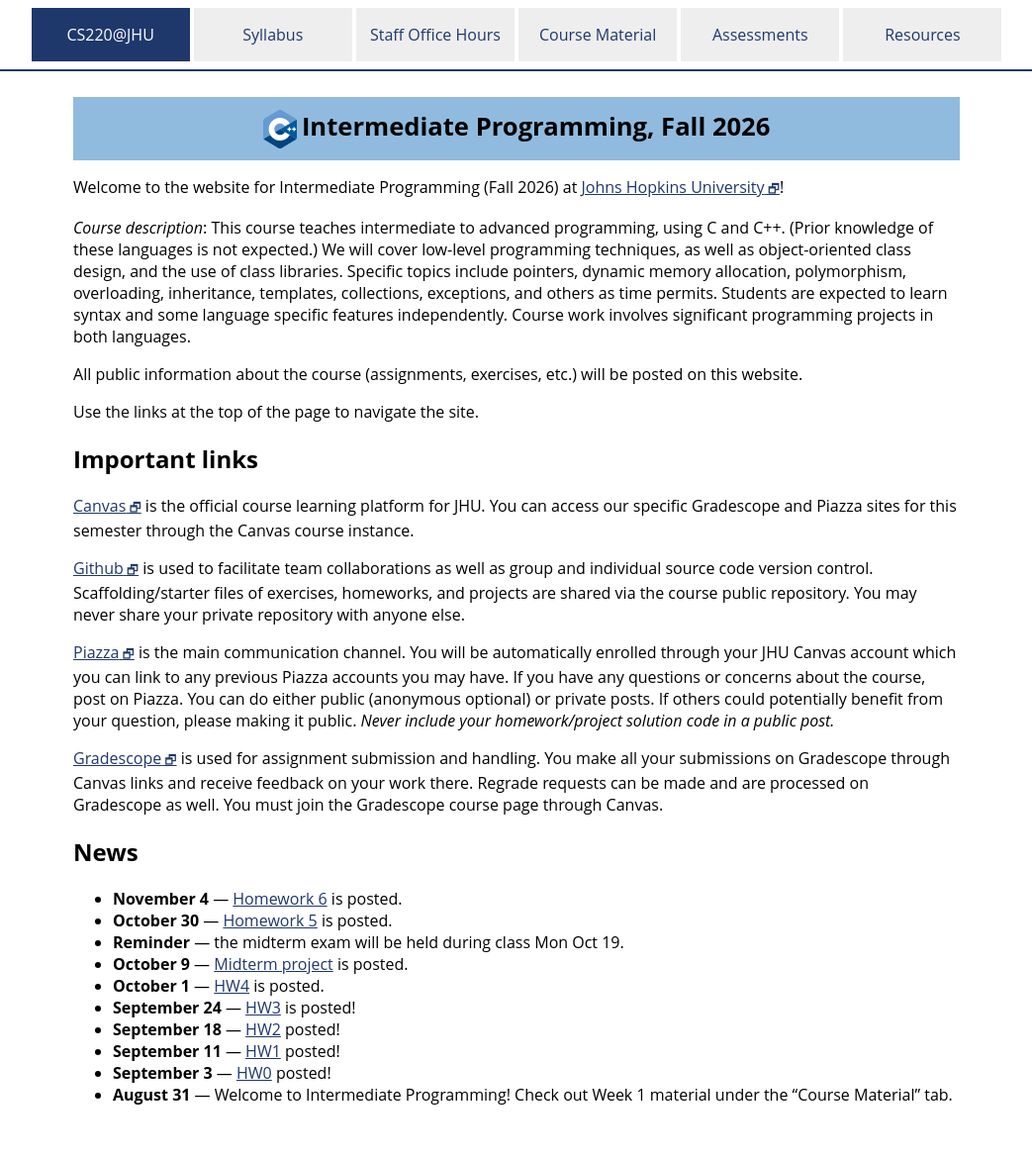
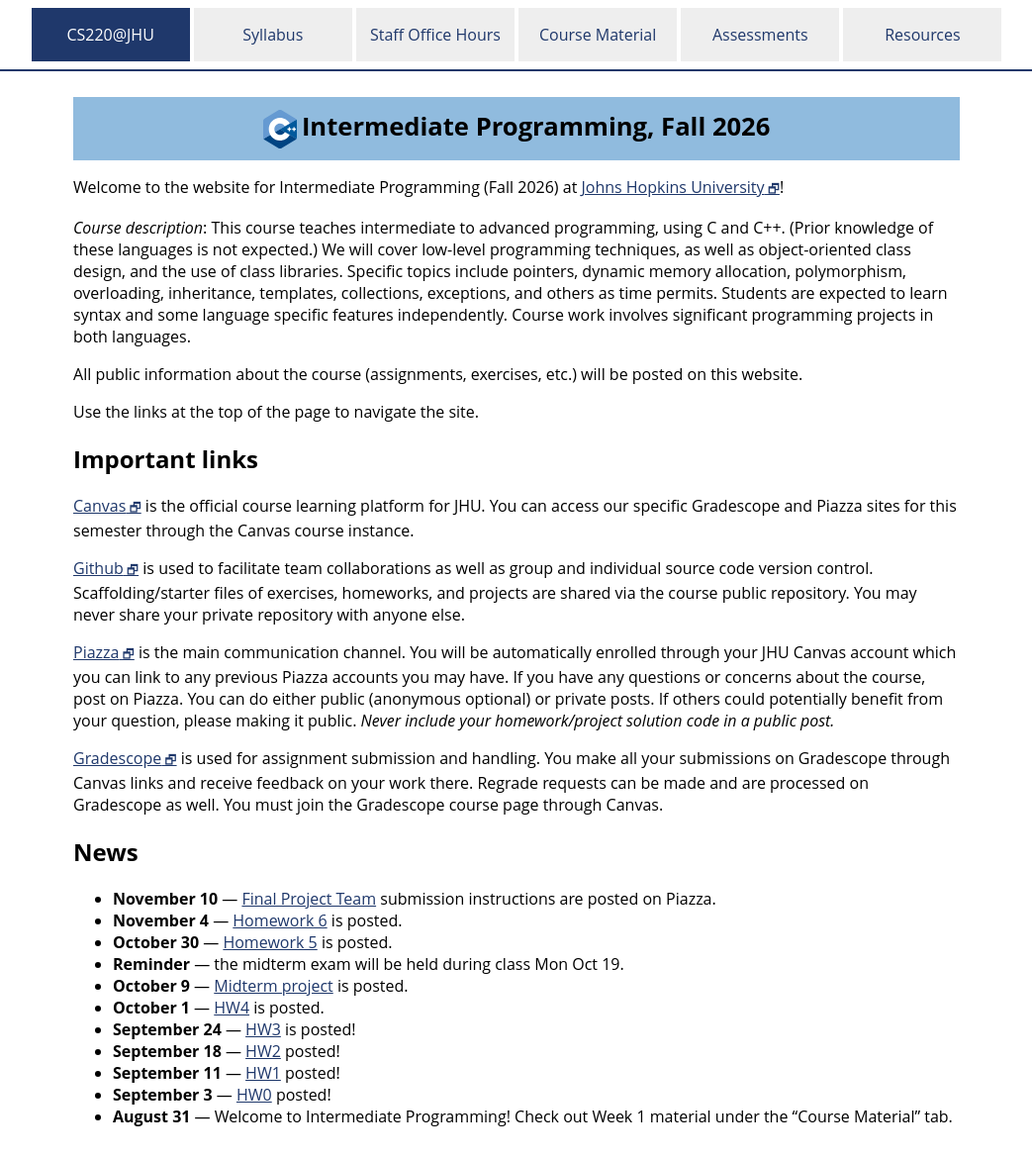
Before and after one commit to jhu-ip/cs220-f26, a Jekyll site: the page built from index.md, in a window 1280 px wide. Shown: the whole page at 99% size, without its empty margins (118-1161 px from the left). Built offline with Jekyll 4.4.1, drawn with Linux system fonts in a browser that asks for light colours; before the commit the page ends 1149 px from its top, so only the background shows below that.

Commit message:
added final team form deadlines

```diff
--- a/index.md
+++ b/index.md
@@ -49,6 +49,7 @@ well. You must join the Gradescope course page through Canvas.
 * **April 1** — Final exam location information has been added to syllabus.
 -->
 
+* **November 10** — [Final Project Team](https://piazza.com/class/mqqmuff1qgi6l/post/163) submission instructions are posted on Piazza.
 * **November 4** — [Homework 6](https://www.gradescope.com/courses/1328799/assignments/8990525) is posted.
 * **October 30** — [Homework 5](assign/hw5.html) is posted.
 * **Reminder** — the midterm exam will be held during class Mon Oct 19.
```
Also changed, not shown: schedule.md (+1 -0 lines).
